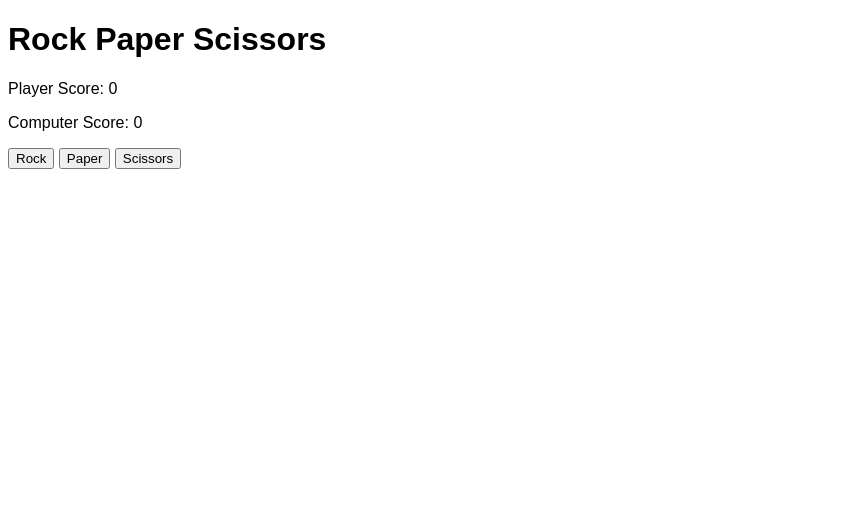
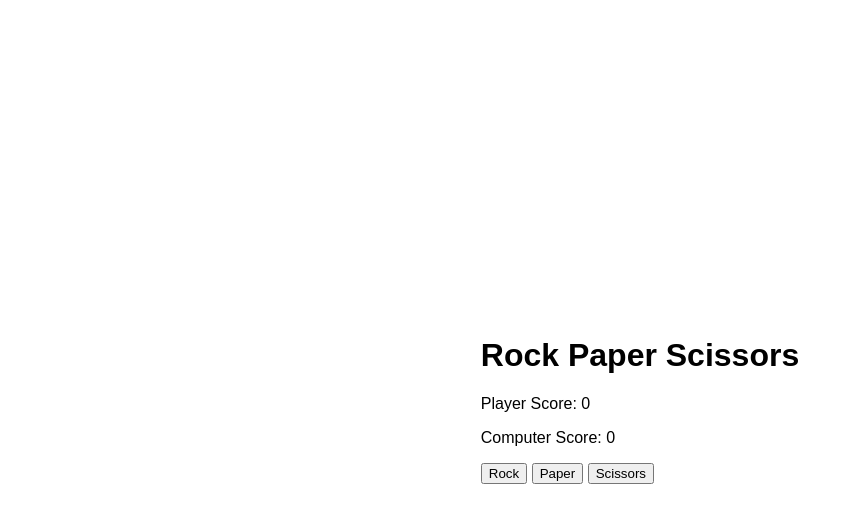
Before and after one commit to colin-intj/rock-paper-scissors, a plain HTML site: page index.html in a window 1280 px wide. Shown: the whole page, without its empty margins (0-853 px from the left). Drawn offline with Linux system fonts and the light colour scheme.

Commit message:
Vertically and horizontally center-align content
This commit aligns the page's content with its absolute center. This
commit also sets the page's minimum width to that of its content,
ensuring that the content never spills outside the window. And finally,
this commit adds padding to the page's body, which prevents the content
from ever touching the sides of the window.

```diff
--- a/css/styles.css
+++ b/css/styles.css
@@ -1,3 +1,19 @@
+* {
+  box-sizing: border-box;
+}
+
+html,
 body {
+  height: 100%;
+  min-width: fit-content;
+  width: 100%;
+}
+
+body {
+  align-items: center;
+  display: flex;
   font-family: Arial, Helvetica, sans-serif;
+  justify-content: center;
+  margin: 0;
+  padding: 8px;
 }
--- a/index.html
+++ b/index.html
@@ -8,6 +8,7 @@
     <script src="./js/script.js" defer></script>
   </head>
   <body>
+    <div class="content-container">
       <h1>Rock Paper Scissors</h1>
       <main>
         <section id="scores">
@@ -20,5 +21,6 @@
           <button data-selection="scissors">Scissors</button>
         </section>
       </main>
+    </div>
   </body>
 </html>
```
Lines whose indentation alone changed are shown as unchanged.
